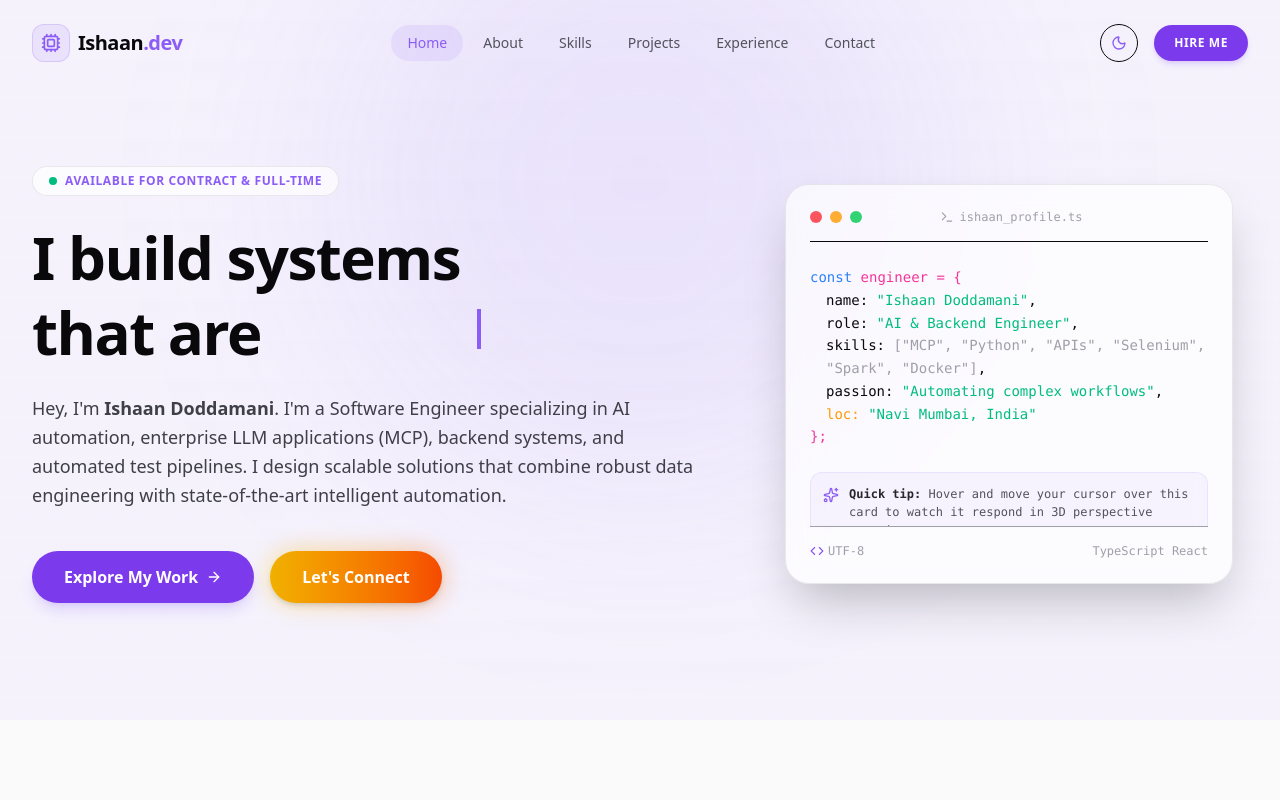
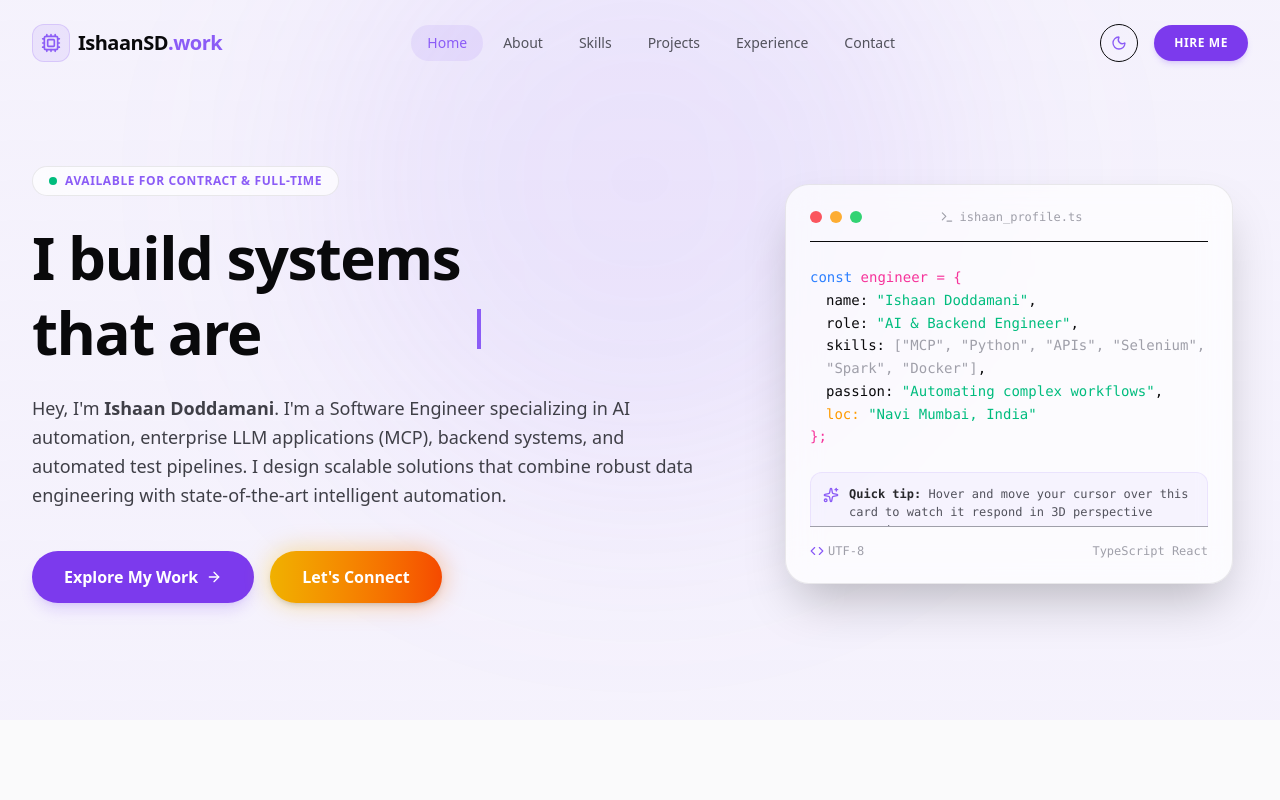
Before and after one commit to Ishaan-SD/portfolio, a Next.js app: page / in a window 1280 px wide. Shown: the top 800 px of the page. Built offline with nearby package versions, Linux system fonts and the light colour scheme.

Commit message:
style: update logo branding from Ishaan.dev to IshaanSD.work

```diff
--- a/src/components/Footer.tsx
+++ b/src/components/Footer.tsx
@@ -66,7 +66,7 @@ export default function Footer() {
               <Cpu className="w-4 h-4" />
             </div>
             <span>
-              Ishaan<span className="text-brand-500 font-semibold">.dev</span>
+              IshaanSD<span className="text-brand-500 font-semibold">.work</span>
             </span>
           </a>
 
--- a/src/components/Navbar.tsx
+++ b/src/components/Navbar.tsx
@@ -101,8 +101,7 @@ export default function Navbar() {
 
   return (
     <header
-      className={`fixed top-0 left-0 right-0 z-50 transition-all duration-300 ${
-        scrolled
+      className={`fixed top-0 left-0 right-0 z-50 transition-all duration-300 ${scrolled
         ? "bg-zinc-50/95 dark:bg-black/95 backdrop-blur-md py-4 shadow-lg"
         : "bg-transparent py-6"
         }`}
@@ -118,7 +117,7 @@ export default function Navbar() {
             <Cpu className="w-5 h-5 text-brand-500" />
           </div>
           <span>
-            Ishaan<span className="text-brand-500 font-semibold">.dev</span>
+            IshaanSD<span className="text-brand-500 font-semibold">.work</span>
           </span>
         </a>
 
@@ -129,8 +128,7 @@ export default function Navbar() {
               key={item.id}
               href={`#${item.id}`}
               onClick={(e) => handleNavClick(e, item.id)}
-              className={`relative px-4 py-2 text-sm font-medium transition-all duration-300 rounded-full ${
-                activeSection === item.id
+              className={`relative px-4 py-2 text-sm font-medium transition-all duration-300 rounded-full ${activeSection === item.id
                 ? "text-brand-500"
                 : "text-zinc-600 dark:text-zinc-300 hover:text-foreground"
                 }`}
@@ -199,8 +197,7 @@ export default function Navbar() {
               key={item.id}
               href={`#${item.id}`}
               onClick={(e) => handleNavClick(e, item.id)}
-              className={`text-base font-semibold py-2 px-4 rounded-xl transition-all duration-300 ${
-                activeSection === item.id
+              className={`text-base font-semibold py-2 px-4 rounded-xl transition-all duration-300 ${activeSection === item.id
                 ? "text-brand-500 bg-brand-500/10"
                 : "text-zinc-600 dark:text-zinc-300 hover:text-foreground"
                 }`}
```
Lines whose indentation alone changed are shown as unchanged.
